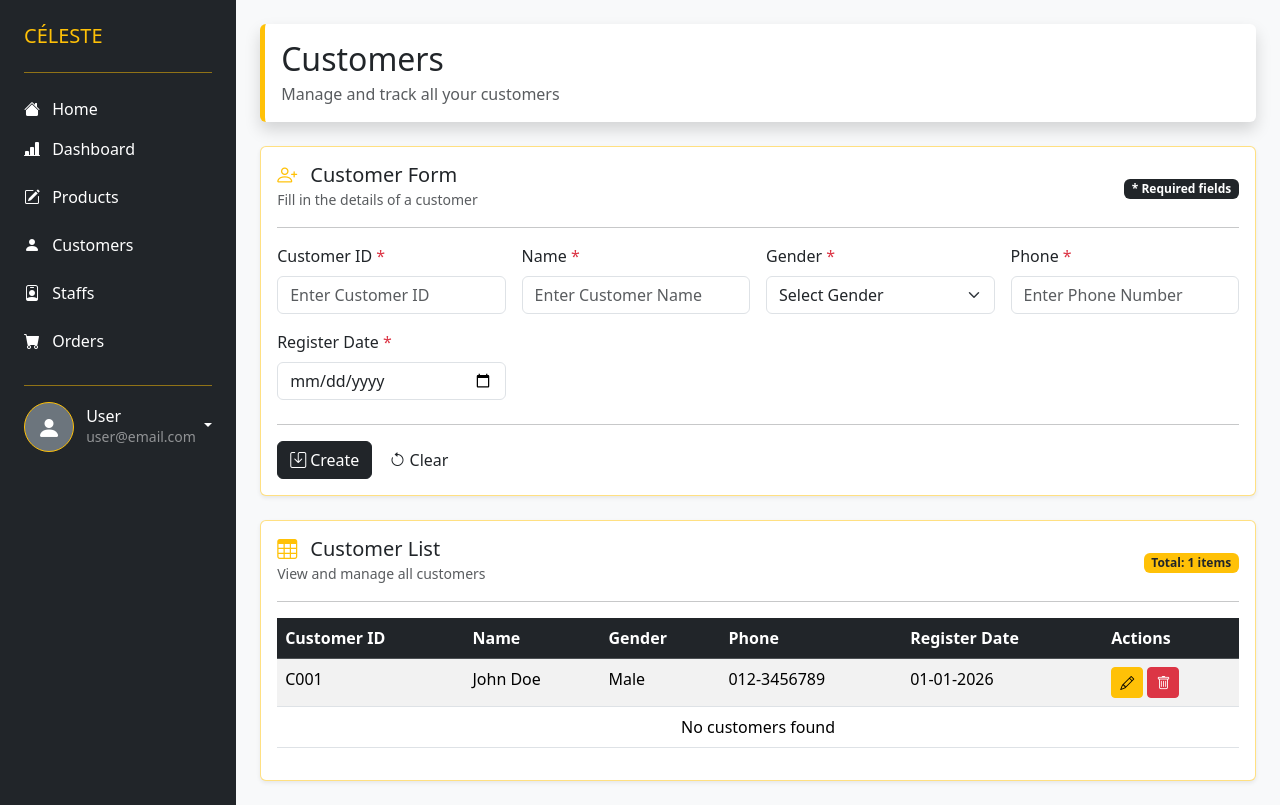
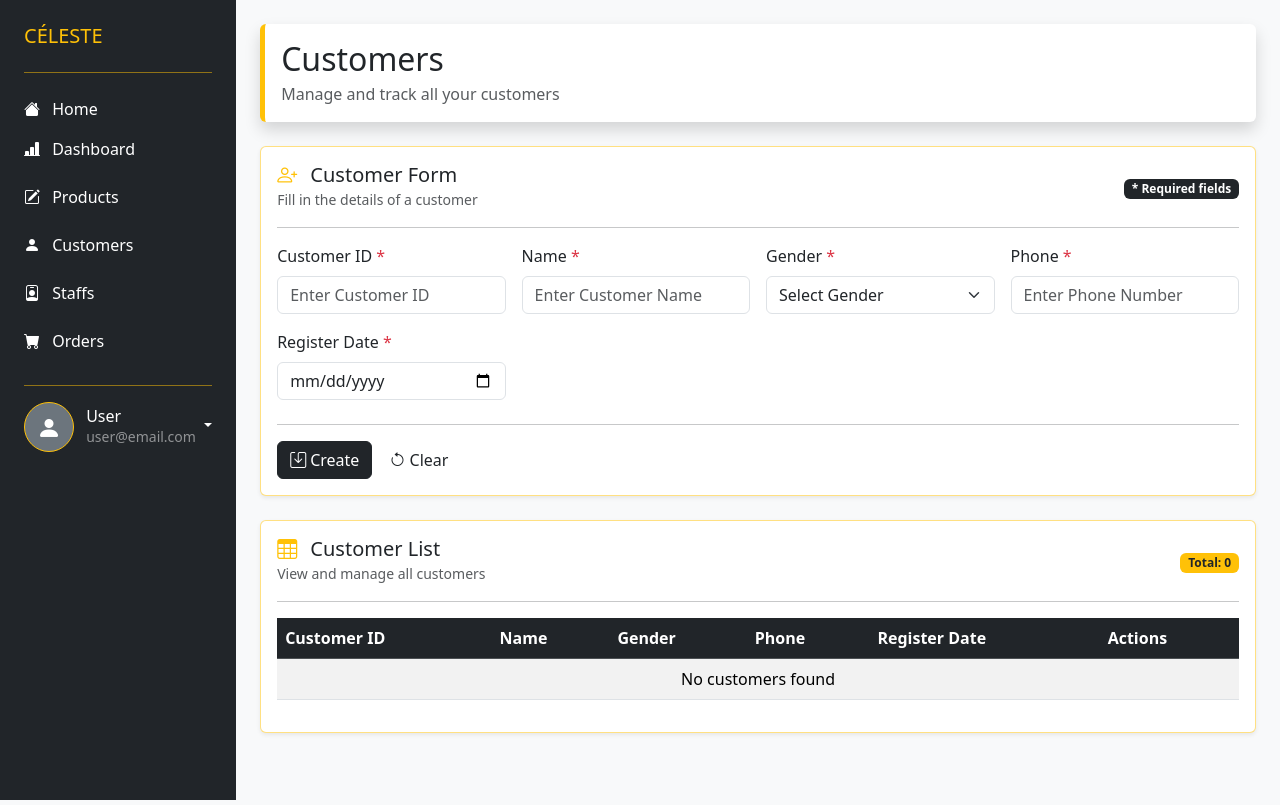
Before and after one commit to ManS1626/pt2, a PHP site: page /views/customers.php in a window 1280 px wide. Run offline with PHP 8.4, Linux system fonts and the light colour scheme; some libraries are stand-ins or nearby versions.

Commit message:
connecting to customer controller and model

```diff
--- a/views/customers.php
+++ b/views/customers.php
@@ -16,7 +16,7 @@ ob_start();
             <div class="col">
                 <h5 class="mb-0">
                     <i class="bi bi-person-plus text-warning me-2"></i>
-                    Customer Form
+                    <?php echo isset($acustomer) ? 'Edit Customer' : 'Customer Form'; ?>
                 </h5>
                 <small class="text-muted">Fill in the details of a customer</small>
             </div>
@@ -27,32 +27,37 @@ ob_start();
 
         <hr>
 
-        <form action="" method="post" class="needs-validation" novalidate>
+        <form action="<?=  BASE_URL ?>customercontroller/<?= isset($acustomer) ? 'update' : 'create' ?>" method="post" class="needs-validation" novalidate>
             <div class="row g-3">
                 <div class="col-md-3">
                     <label for="customer_num" class="form-label">Customer ID <span class="text-danger" aria-hidden="true">*</span></label>
-                    <input name="customer_num" id="customer_num" type="text" class="form-control" placeholder="Enter Customer ID" value="" required>
+                    <input name="customer_num" id="customer_num" type="text" class="form-control" placeholder="Enter Customer ID" value="<?php echo isset($acustomer) ? htmlspecialchars($acustomer['fld_customer_num']) : ''; ?>" required>
                 </div>
                 <div class="col-md-3">
                     <label for="customer_name" class="form-label">Name <span class="text-danger" aria-hidden="true">*</span></label>
-                    <input name="customer_name" id="customer_name" type="text" class="form-control" placeholder="Enter Customer Name" value="" required>
+                    <input name="customer_name" id="customer_name" type="text" class="form-control" placeholder="Enter Customer Name" value="<?php echo isset($acustomer) ? htmlspecialchars($acustomer['fld_customer_name']) : ''; ?>" required>
                 </div>
                 <div class="col-md-3">
                     <label for="customer_gender" class="form-label">Gender <span class="text-danger" aria-hidden="true">*</span></label>
+                    <?php
+                    $genders = ['Male','Female'];
+                    $selectedGender = $acustomer['fld_customer_gender'] ?? '';
+                    ?>
                     <select name="customer_gender" id="customer_gender" class="form-select" required>
                         <option value="" selected>Select Gender</option>
-                        <option value="Male">Male</option>
-                        <option value="Female">Female</option>
+                        <?php foreach ($genders as $gender): ?>
+                            <option value="<?= htmlspecialchars($gender) ?>" <?= $selectedGender === $gender ? 'selected' : '' ?>><?= htmlspecialchars($gender) ?></option>
+                        <?php endforeach; ?>
                     </select>
                 </div>
                 <div class="col-md-3">
                     <label for="customer_phone" class="form-label">Phone <span class="text-danger" aria-hidden="true">*</span></label>
-                    <input name="customer_phone" id="customer_phone" type="text" class="form-control" placeholder="Enter Phone Number" value="" required>
+                    <input name="customer_phone" id="customer_phone" type="text" class="form-control" placeholder="Enter Phone Number" value="<?php echo isset($acustomer) ? htmlspecialchars($acustomer['fld_customer_phone']) : ''; ?>" required>
                 </div>
 
                 <div class="col-md-3">
                     <label for="register_date" class="form-label">Register Date <span class="text-danger" aria-hidden="true">*</span></label>
-                    <input name="register_date" id="register_date" type="date" class="form-control" placeholder="Select Register Date" value="" required>
+                    <input name="register_date" id="register_date" type="date" class="form-control" placeholder="Select Register Date" value="<?php echo isset($acustomer) ? htmlspecialchars($acustomer['fld_customer_register_date']) : ''; ?>" required>
                 </div>
 
             </div>
@@ -60,9 +65,12 @@ ob_start();
             <hr class="mt-4 mb-3">
 
             <div>
-                <button type="submit" name="create" class="btn btn-dark">
-                    <i class="bi bi-save me-1"></i>Create
+                <button type="submit" name="<?= isset($acustomer) ? 'update' : 'create' ?>" class="btn btn-dark">
+                    <i class="bi bi-save me-1"></i><?= isset($acustomer) ? 'Update' : 'Create' ?>
                 </button>
+                <?php if (isset($acustomer)): ?>
+                    <input type="hidden" name="original_customer_num" value="<?php echo htmlspecialchars($acustomer['fld_customer_num']); ?>">
+                <?php endif; ?>
                 <button type="reset" class="btn btn-secondary-outline-dark">
                     <i class="bi bi-arrow-counterclockwise me-1"></i>Clear
                 </button>
@@ -83,7 +91,7 @@ ob_start();
                 <small class="text-muted">View and manage all customers</small>
             </div>
             <div class="col-auto">
-                <span class="badge bg-warning text-dark">Total: 1 items</span>
+                <span class="badge bg-warning text-dark">Total: <?php echo count($customers ?? []); ?></span>
             </div>
         </div>
 
@@ -102,24 +110,29 @@ ob_start();
                     </tr>
                 </thead>
                <tbody>
+                <?php if (!empty($customers)): ?>
+                    <?php foreach ($customers as $customer): ?>
                         <tr>
-                        <td>C001</td>
-                        <td>John Doe</td>
-                        <td>Male</td>
-                        <td>012-3456789</td>
-                        <td>01-01-2026</td>
+                            <td><?php echo htmlspecialchars($customer['fld_customer_num']); ?></td>
+                            <td><?php echo htmlspecialchars($customer['fld_customer_name']); ?></td>
+                            <td><?php echo htmlspecialchars($customer['fld_customer_gender']); ?></td>
+                            <td><?php echo htmlspecialchars($customer['fld_customer_phone']); ?></td>
+                            <td><?php echo htmlspecialchars($customer['fld_customer_register_date']); ?></td>
                             <td>
-                            <a href="#" class="btn btn-sm btn-warning">
+                                <a href="<?=BASE_URL; ?>customercontroller/edit/<?php echo htmlspecialchars($customer['fld_customer_num']); ?>" class="btn btn-sm btn-warning">
                                     <i class="bi bi-pencil"></i>
                                 </a>
-                            <a href="#" class="btn btn-sm btn-danger">
+                                <a href="<?= BASE_URL ?>customercontroller/delete/<?= $customer['fld_customer_num'] ?>" class="btn btn-sm btn-danger" onclick="return confirm('Are you sure to delete?');">
                                     <i class="bi bi-trash"></i>
                                 </a>
                             </td>
                         </tr>
+                    <?php endforeach; ?>
+                <?php else: ?>
                     <tr>
                         <td colspan="6" class="text-center">No customers found</td>
                     </tr>
+                <?php endif; ?>
                 </tbody>
             </table>
         </div>
```
Lines whose indentation alone changed are shown as unchanged.
